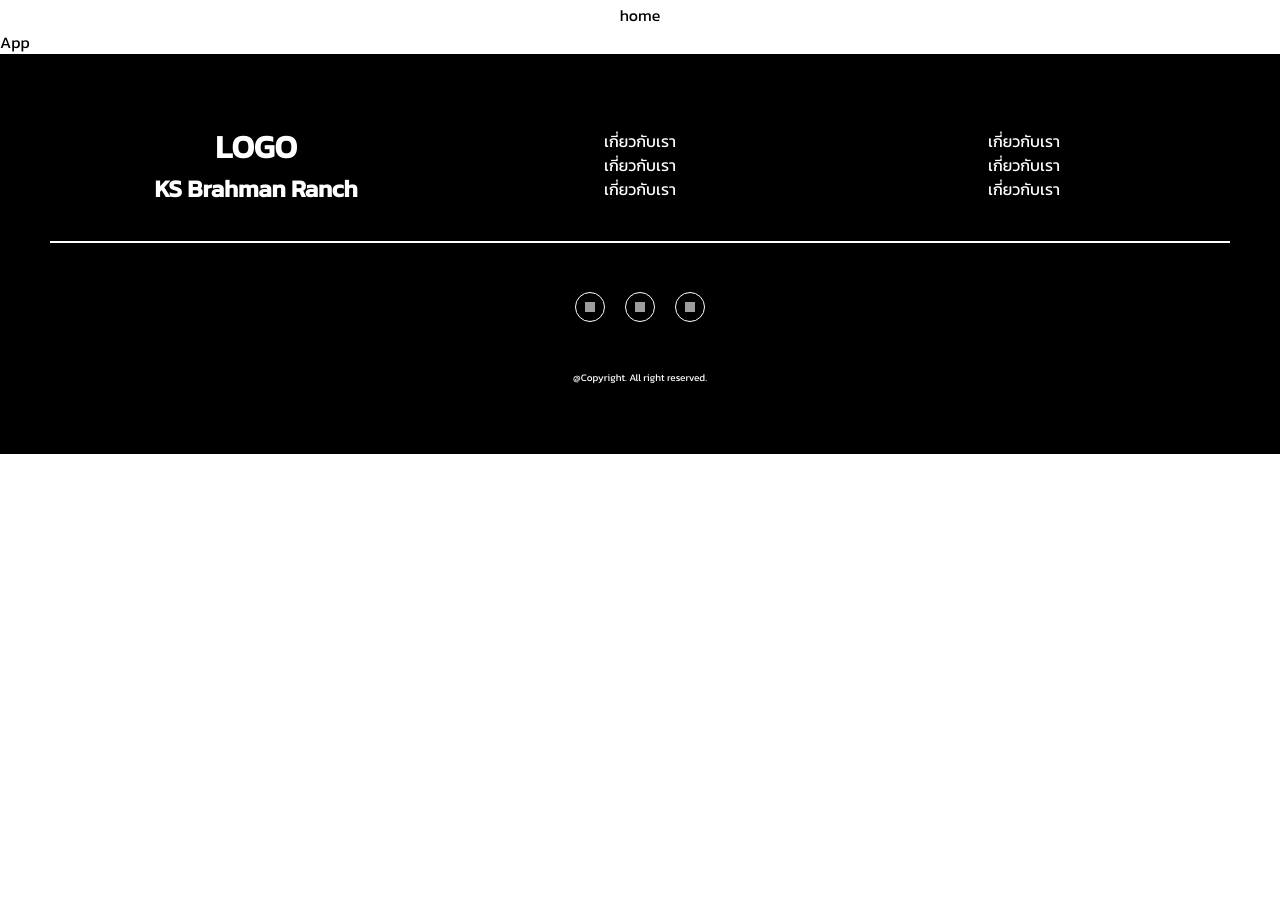
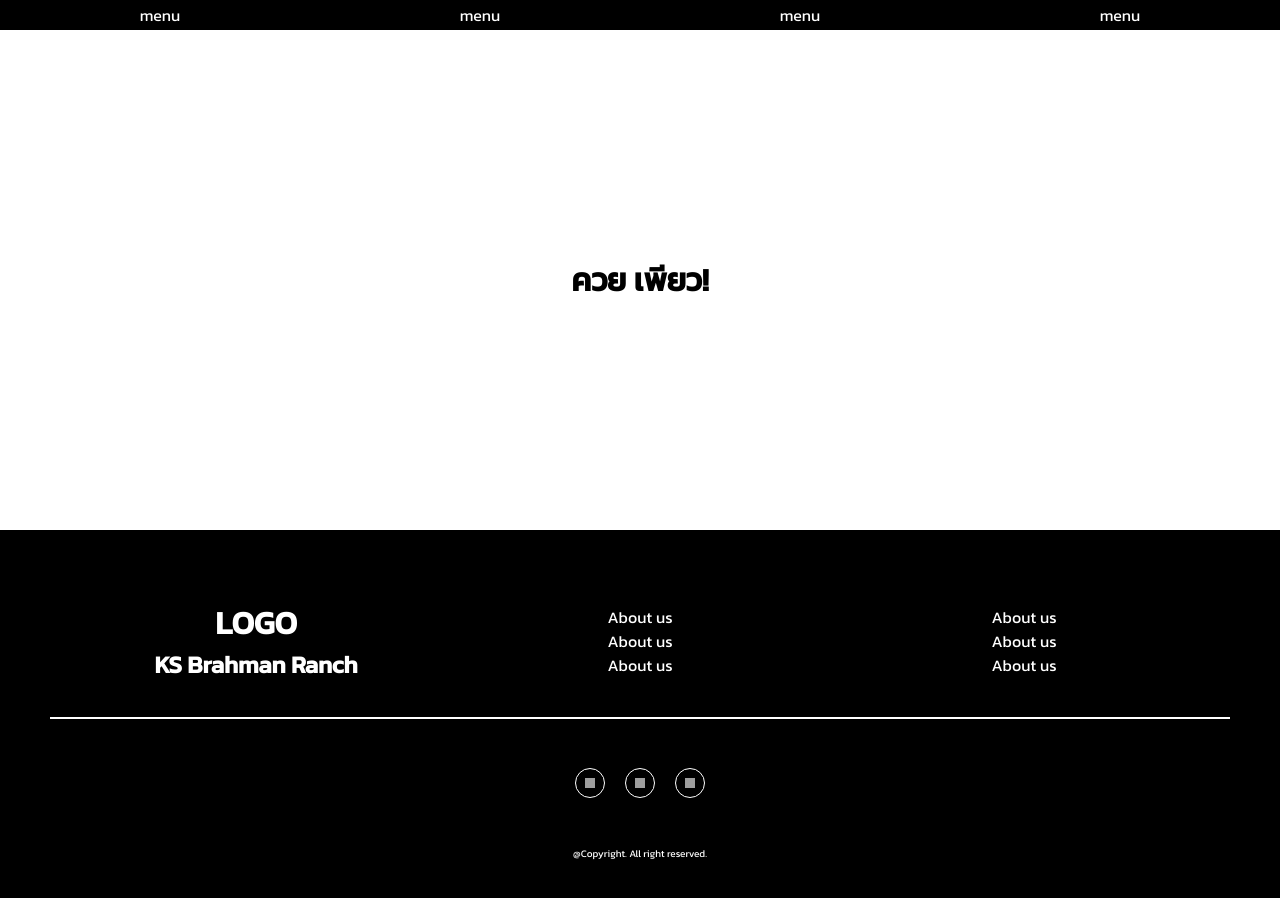
Before and after one commit to kanpizza1150/ks-brahman-ranch, a React (Create React App) app: page / in a window 1280 px wide. Shown: the top 898 px of the page. Before the commit the page ends 800 px from the top, so only its background shows below. Built offline with nearby package versions, Linux system fonts and the light colour scheme; grey boxes are pictures that could not be loaded.

Commit message:
add body

```diff
--- a/src/App.js
+++ b/src/App.js
@@ -2,15 +2,19 @@ import { GlobalStyle } from './globalStyle'
 import Footer from './component/Footer'
 import Helmet from "./component/Helmet";
 import NavigatorBar from './component/NavigatorBar'
+import {BodyWrapper,MainWrapper} from './globalStyle'
 const App = () => {
+  const _getBody=()=>{
+    return <BodyWrapper> <h1 style={{textAlign:'center'}}>ควย เพียว!</h1></BodyWrapper>
+  }
   return (
-    <>
+    <MainWrapper>
       <Helmet title='Home' />
       <GlobalStyle />
       <NavigatorBar/>
-      App
+     {_getBody()}
       <Footer />
-    </>
+    </MainWrapper>
   );
 }
 
--- a/src/component/Footer/index.js
+++ b/src/component/Footer/index.js
@@ -15,14 +15,14 @@ export default function index() {
                 <h2>KS Brahman Ranch</h2>
             </ContentContainer>
             <ContentContainer>
-                <span>เกี่ยวกับเรา</span>
-                <span>เกี่ยวกับเรา</span>
-                <span>เกี่ยวกับเรา</span>
+                <span>About us</span>
+                <span>About us</span>
+                <span>About us</span>
             </ContentContainer>
             <ContentContainer>
-                <span>เกี่ยวกับเรา</span>
-                <span>เกี่ยวกับเรา</span>
-                <span>เกี่ยวกับเรา</span>
+                <span>About us</span>
+                <span>About us</span>
+                <span>About us</span>
             </ContentContainer>
         </ContentWrapper>
     }
--- a/src/component/NavigatorBar/index.js
+++ b/src/component/NavigatorBar/index.js
@@ -3,7 +3,10 @@ import {NavWrapper} from './styled'
  const  NavigatorBar=() =>{
     return (
         <NavWrapper>
-            <list>home</list>
+            <div className='menu'>menu</div>
+            <div className='menu'>menu</div>
+            <div className='menu'>menu</div>
+            <div className='menu'>menu</div>
         </NavWrapper>
     )
 }
--- a/src/component/NavigatorBar/styled.js
+++ b/src/component/NavigatorBar/styled.js
@@ -1,7 +1,14 @@
 import styled from 'styled-components'
 import { setFlex } from '../../globalStyle'
 export const NavWrapper = styled.div`
-width:100vw;
-height:3rem;
-${setFlex()};
+    width:100vw;
+    height:3rem;
+    ${setFlex('space-between')};
+    background-color:black;
+    color:white;
+    flex-wrap:wrap;
+    .menu{
+        cursor:pointer;
+        margin:auto;
+    }
 `
--- a/src/globalStyle.js
+++ b/src/globalStyle.js
@@ -1,4 +1,4 @@
-import { css, createGlobalStyle } from 'styled-components'
+import styled, { css, createGlobalStyle } from 'styled-components'
 
 export const setColor = {
     primary: 'red',
@@ -11,6 +11,17 @@ export const setFlex = (primary = 'center', secondary = 'center') => css`
     justify-content:${primary};
     align-items:${secondary};
 `
+
+export const MainWrapper = styled.div`
+     max-height: 100vw;
+    overflow: hidden;
+`
+export const BodyWrapper = styled.div`
+   height:50rem;
+   ${setFlex()};
+`
+
+
 
 export const GlobalStyle = createGlobalStyle`
     *{
```
